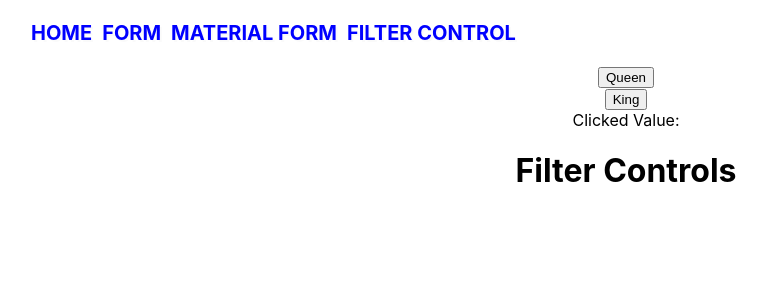
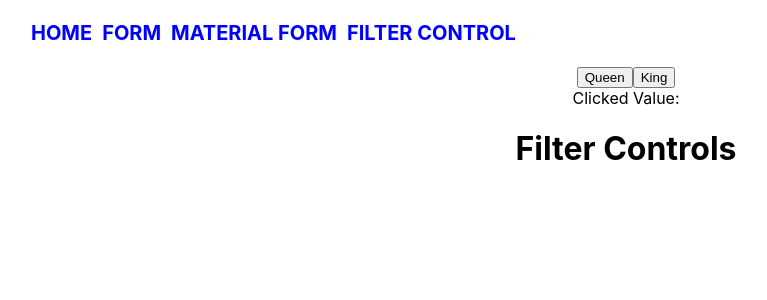
Before and after one commit to tangweejieleslie/frontend-projects, a React (Create React App) app in the folder ccg/: page /FilterControl in a window 1280 px wide. Shown: the top 300 px of the page, without its empty margins (14-781 px from the left). Built offline with nearby package versions, Linux system fonts and the light colour scheme; the HTML template or start-up script is replaced by a standard one.

Commit message:
added key prop

```diff
--- a/ccg/src/components/Generic/FilterControls.jsx
+++ b/ccg/src/components/Generic/FilterControls.jsx
@@ -8,7 +8,7 @@ class Filters extends Component {
     this.state = {
       filter: "",
       filterList: ["Violent", "Will", "Swift"],
-      selected: ""
+      selected: "",
     };
   }
 
@@ -48,16 +48,16 @@ class Filters extends Component {
         {/* {this.renderControls(this.state.filterList)} */}
 
         {this.array.map((item, i) => (
-          <div>
-            <button id={item.id} onClick={(e) => this.handleClick(e)}>
-              {item.name}
-            </button>
-          </div>
+          <button
+            key={item.id}
+            id={item.id}
+            onClick={(e) => this.handleClick(e)}
+          >
+            {item.name}
+          </button>
         ))}
 
-          <div>
-            Clicked Value: {this.state.selected}
-          </div>
+        <div>Clicked Value: {this.state.selected}</div>
       </div>
     );
   }
```
